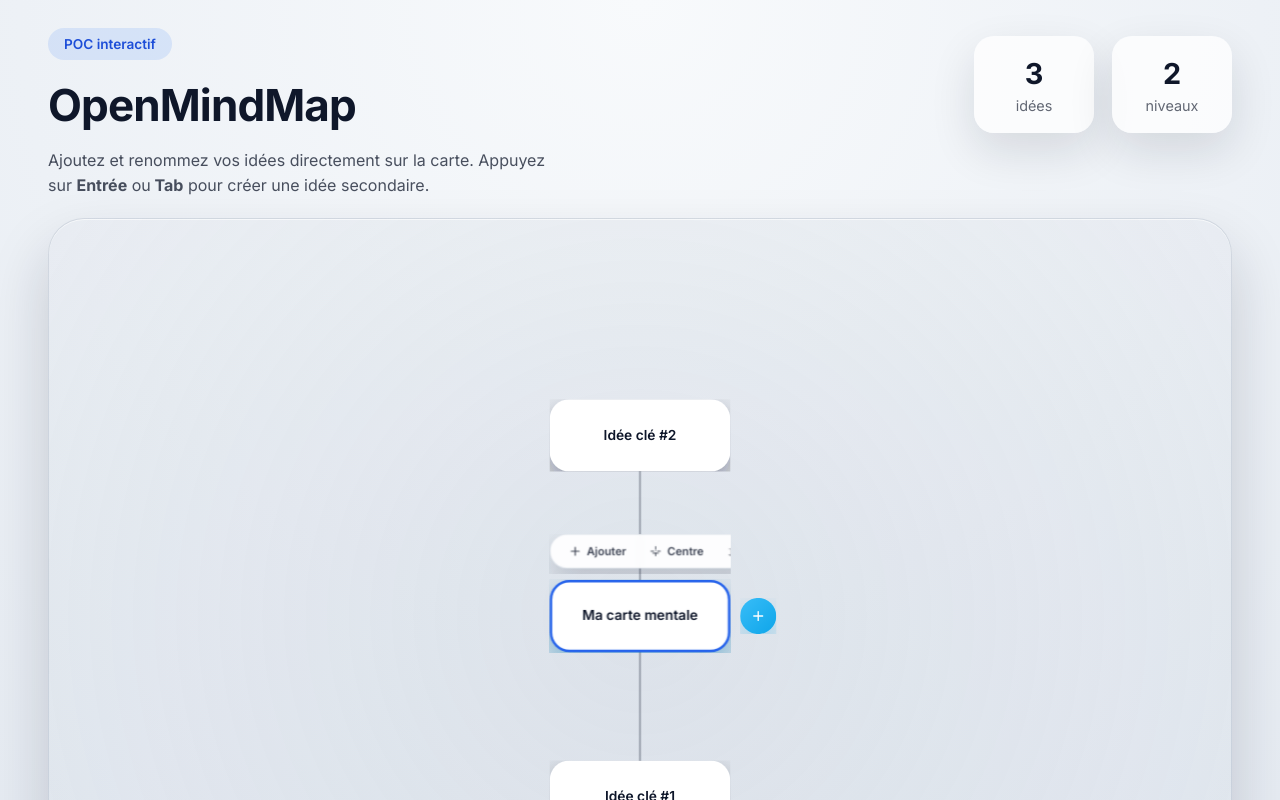
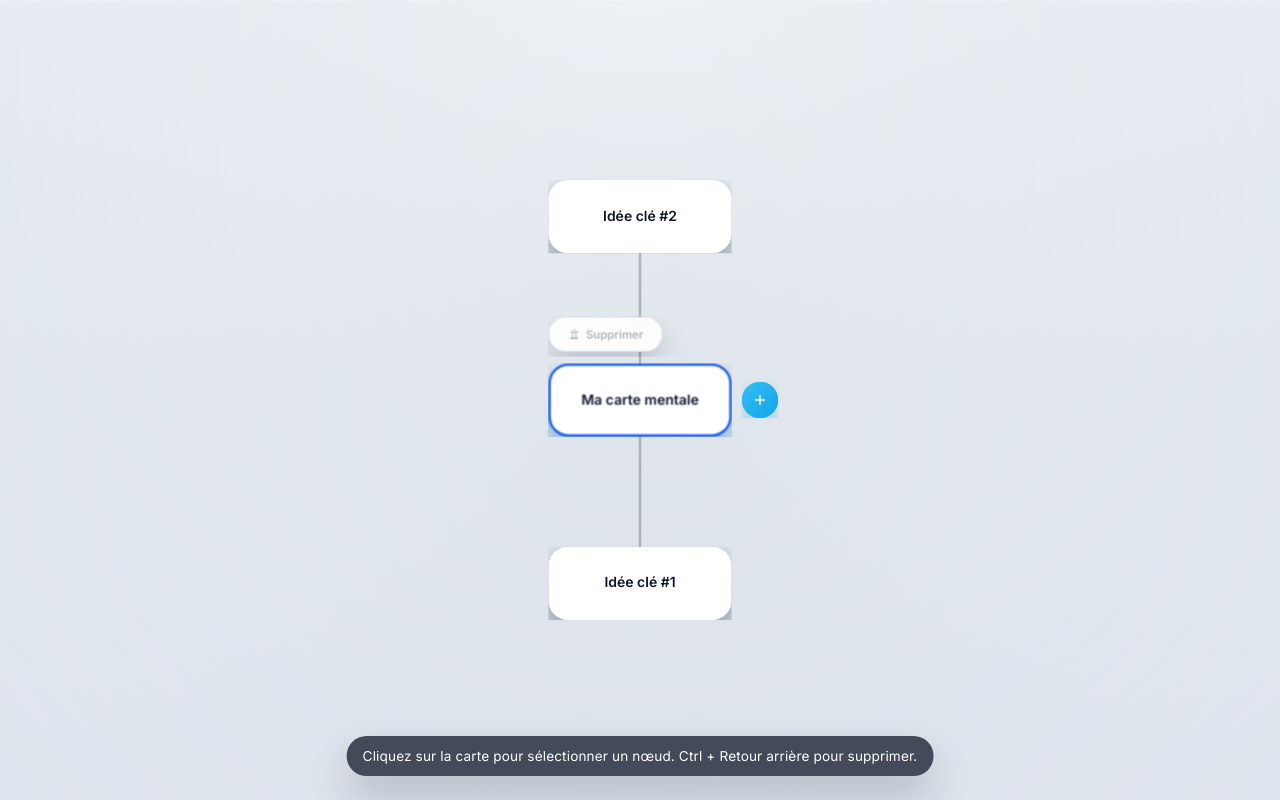
Before and after one commit to TechIsAwakening/OpenMindMap, a React (Vite) app: page / in a window 1280 px wide. Shown: the top 800 px of the page. Built offline with nearby package versions, Linux system fonts and the light colour scheme.

Commit message:
feat: simplify mindmap layout

```diff
--- a/src/App.css
+++ b/src/App.css
@@ -1,96 +1,26 @@
 .app {
-  min-height: 100vh;
+  height: 100vh;
+  width: 100vw;
   display: flex;
-  flex-direction: column;
   background: radial-gradient(circle at top, #f8fafc 0%, #e2e8f0 100%);
   color: #0f172a;
-}
-
-.top-bar {
-  display: flex;
-  justify-content: space-between;
-  align-items: flex-start;
-  gap: 32px;
-  padding: 28px 48px 20px;
-}
-
-.top-tag {
-  display: inline-flex;
-  align-items: center;
-  gap: 8px;
-  padding: 6px 16px;
-  border-radius: 999px;
-  background: rgba(59, 130, 246, 0.14);
-  color: #1d4ed8;
-  font-weight: 600;
-  font-size: 0.85rem;
-  margin: 0 0 12px;
-}
-
-.top-title {
-  margin: 0;
-  font-size: 2.75rem;
-  font-weight: 700;
-  letter-spacing: -0.02em;
-}
-
-.top-subtitle {
-  margin: 10px 0 0;
-  max-width: 520px;
-  line-height: 1.55;
-  color: rgba(15, 23, 42, 0.75);
-}
-
-.top-subtitle strong {
-  font-weight: 700;
-}
-
-.top-metrics {
-  display: flex;
-  gap: 18px;
-  padding-top: 8px;
-}
-
-.top-metrics > div {
-  background: rgba(255, 255, 255, 0.75);
-  border-radius: 20px;
-  padding: 16px 22px;
-  box-shadow: 0 18px 45px rgba(15, 23, 42, 0.12);
-  display: flex;
-  flex-direction: column;
-  align-items: center;
-  min-width: 120px;
-}
-
-.metric-value {
-  font-size: 1.8rem;
-  font-weight: 700;
-}
-
-.metric-label {
-  font-size: 0.9rem;
-  color: rgba(15, 23, 42, 0.65);
-}
-
-.workspace {
-  flex: 1;
-  display: flex;
-  padding: 0 48px 48px;
+  overflow: hidden;
 }
 
 .canvas-wrapper {
   position: relative;
   flex: 1;
   background: radial-gradient(circle at center, rgba(148, 163, 184, 0.18), rgba(148, 163, 184, 0.05));
-  border-radius: 36px;
-  border: 1px solid rgba(100, 116, 139, 0.18);
+  border-radius: 0;
+  border: none;
   overflow: hidden;
-  box-shadow: inset 0 1px 0 rgba(255, 255, 255, 0.6), 0 30px 60px rgba(15, 23, 42, 0.18);
+  box-shadow: inset 0 1px 0 rgba(255, 255, 255, 0.25);
 }
 
 .mindmap-canvas {
   width: 100%;
   height: 100%;
+  display: block;
   cursor: pointer;
 }
 
@@ -247,31 +177,3 @@
   letter-spacing: 0.01em;
   box-shadow: 0 20px 40px rgba(15, 23, 42, 0.2);
 }
-
-@media (max-width: 1024px) {
-  .top-bar {
-    flex-direction: column;
-  }
-
-  .workspace {
-    padding: 0 24px 32px;
-  }
-}
-
-@media (max-width: 720px) {
-  .top-bar {
-    padding: 24px;
-  }
-
-  .workspace {
-    padding: 0 16px 24px;
-  }
-
-  .canvas-wrapper {
-    border-radius: 24px;
-  }
-
-  .floating-toolbar {
-    transform: scale(0.9);
-  }
-}
--- a/src/App.jsx
+++ b/src/App.jsx
@@ -109,20 +109,6 @@ function IconTrash() {
   )
 }
 
-function IconCenter() {
-  return (
-    <svg viewBox="0 0 20 20" aria-hidden="true">
-      <path
-        d="M3 10h4m6 0h4M10 3v4m0 6v4m-4-4h8m-4-4h.01"
-        stroke="currentColor"
-        strokeWidth="1.4"
-        strokeLinecap="round"
-        strokeLinejoin="round"
-      />
-    </svg>
-  )
-}
-
 function App() {
   const [nodes, setNodes] = useState(INITIAL_NODES)
   const [selectedId, setSelectedId] = useState('root')
@@ -198,11 +184,6 @@ function App() {
     }
   }, [nodes, rootNode, selectedNode])
 
-  const recentre = useCallback(() => {
-    if (!rootNode) return
-    setSelectedId(rootNode.id)
-  }, [rootNode])
-
   const handleCanvasClick = useCallback(() => {
     if (rootNode) {
       setSelectedId(rootNode.id)
@@ -225,29 +206,7 @@ function App() {
 
   return (
     <div className="app">
-      <header className="top-bar">
-        <div>
-          <p className="top-tag">POC interactif</p>
-          <h1 className="top-title">OpenMindMap</h1>
-          <p className="top-subtitle">
-            Ajoutez et renommez vos idées directement sur la carte. Appuyez sur <strong>Entrée</strong> ou
-            <strong> Tab</strong> pour créer une idée secondaire.
-          </p>
-        </div>
-        <div className="top-metrics">
-          <div>
-            <span className="metric-value">{nodes.length}</span>
-            <span className="metric-label">idées</span>
-          </div>
-          <div>
-            <span className="metric-value">{Math.max(...nodes.map((node) => positions[node.id]?.depth ?? 0), 0) + 1}</span>
-            <span className="metric-label">niveaux</span>
-          </div>
-        </div>
-      </header>
-
-      <main className="workspace">
-        <section className="canvas-wrapper" onClick={handleCanvasClick}>
+      <div className="canvas-wrapper" onClick={handleCanvasClick}>
         <svg className="mindmap-canvas" viewBox="-720 -480 1440 960">
           <defs>
             <filter id="node-shadow" x="-20%" y="-20%" width="140%" height="140%">
@@ -300,25 +259,6 @@ function App() {
                     className="toolbar-wrapper"
                   >
                     <div className="floating-toolbar" xmlns="http://www.w3.org/1999/xhtml">
-                        <button type="button" className="toolbar-button" onClick={(event) => {
-                          event.stopPropagation()
-                          addChild()
-                        }}
-                        >
-                          <IconPlus />
-                          <span>Ajouter</span>
-                        </button>
-                        <button
-                          type="button"
-                          className="toolbar-button"
-                          onClick={(event) => {
-                            event.stopPropagation()
-                            recentre()
-                          }}
-                        >
-                          <IconCenter />
-                          <span>Centre</span>
-                        </button>
                       <button
                         type="button"
                         className="toolbar-button"
@@ -329,7 +269,7 @@ function App() {
                         }}
                       >
                         <IconTrash />
-                          <span>Suppr.</span>
+                        <span>Supprimer</span>
                       </button>
                     </div>
                   </foreignObject>
@@ -382,8 +322,7 @@ function App() {
         <div className="canvas-overlay">
           <div className="overlay-tip">Cliquez sur la carte pour sélectionner un nœud. Ctrl + Retour arrière pour supprimer.</div>
         </div>
-        </section>
-      </main>
+      </div>
     </div>
   )
 }
```
Lines whose indentation alone changed are shown as unchanged.
